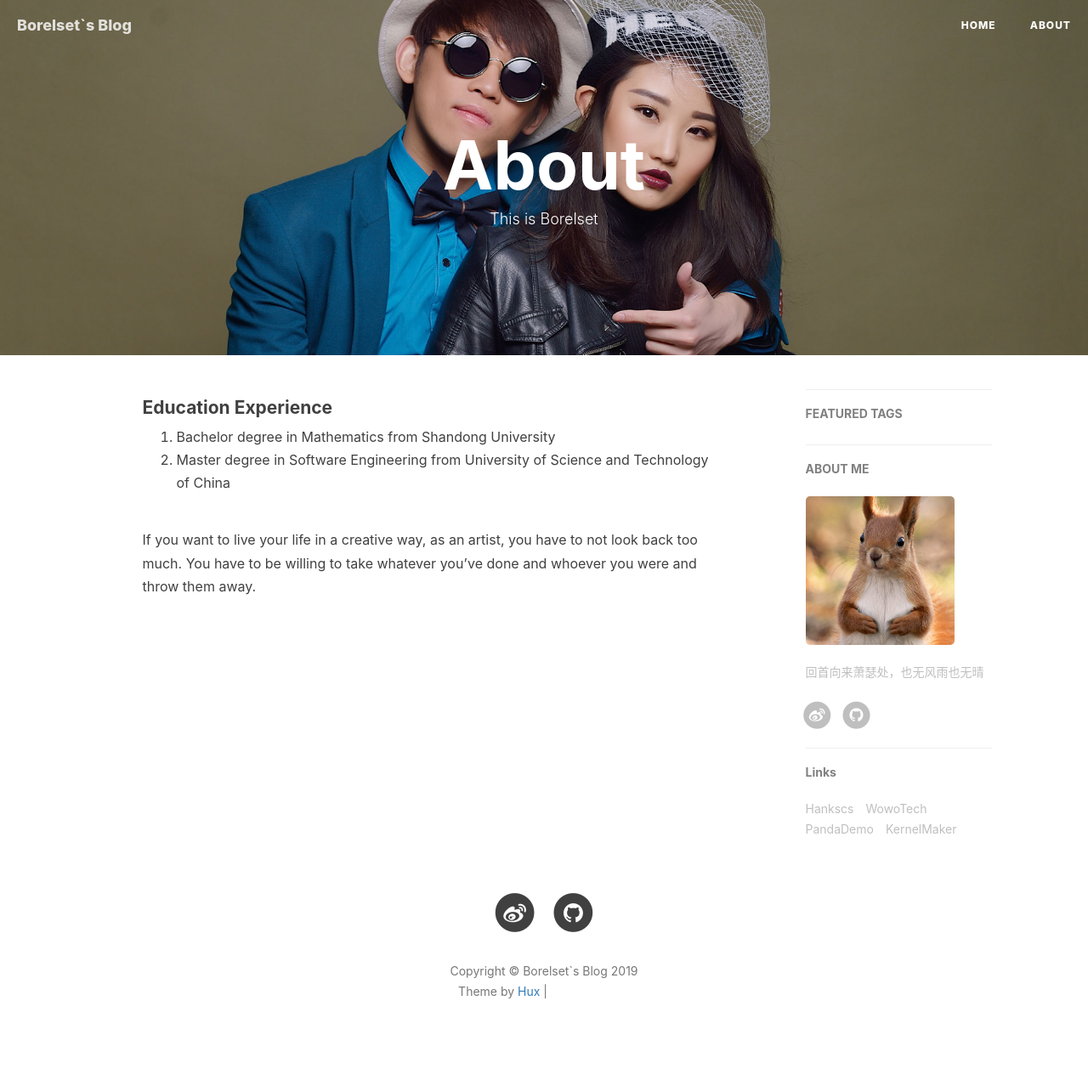
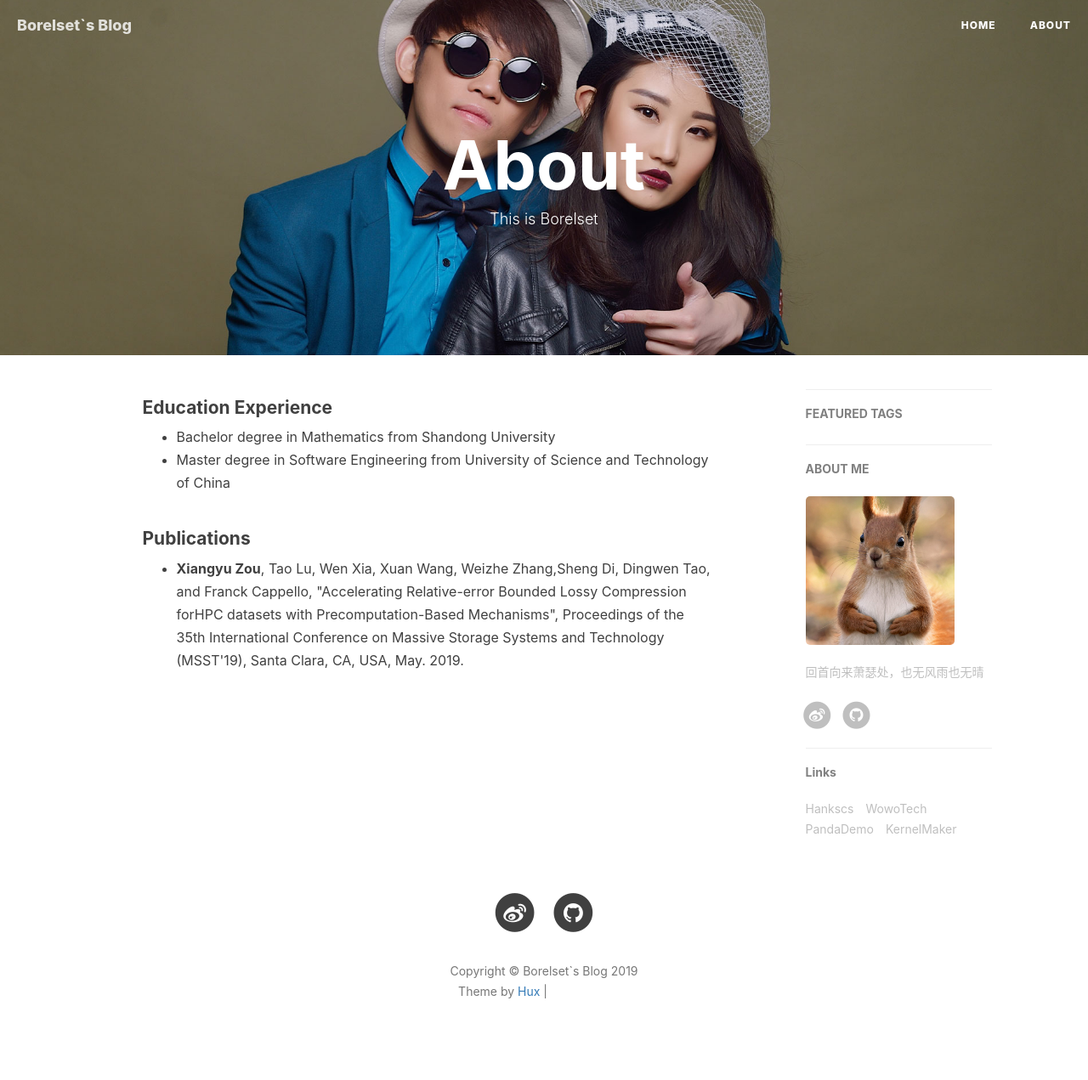
Before and after one commit to Borelset/borelset.github.io, a Jekyll site: the page built from about.html, in a window 1280 px wide. Shown: the whole page at 85% size. Built offline with Jekyll 4.4.1, drawn with Linux system fonts in a browser that asks for light colours; nearby versions of some CDN libraries; comment, search, counter and statistics services are not loaded; grey boxes are pictures that could not be loaded.

Commit message:
update aboutme

```diff
--- a/about.html
+++ b/about.html
@@ -11,14 +11,18 @@ header-img: "img/about-bg.jpg"
 <div class="en post-container">
 
     <h4>Education Experience</h4>
-    <ol>
+    <ul>
         <li>Bachelor degree in Mathematics from Shandong University</li>
         <li>Master degree in Software Engineering from University of Science and Technology of China</li>
-    </ol>
+    </ul>
 
-    <p>
-    If you want to live your life in a creative way, as an artist, you have to not look back too much. You have to be willing to take whatever you’ve done and whoever you were and throw them away.
-    </p>
+    <h4>Publications</h4>
+    <ul>
+        <li><strong>Xiangyu Zou</strong>, Tao Lu, Wen Xia, Xuan Wang, Weizhe Zhang,Sheng Di, Dingwen Tao, and Franck Cappello,
+            "Accelerating Relative-error Bounded Lossy Compression forHPC datasets with Precomputation-Based Mechanisms",
+            Proceedings of the 35th International Conference on Massive Storage Systems and Technology (MSST'19),
+            Santa Clara, CA, USA, May. 2019.</li>
+    </ul>
 
 
 </div>
```
